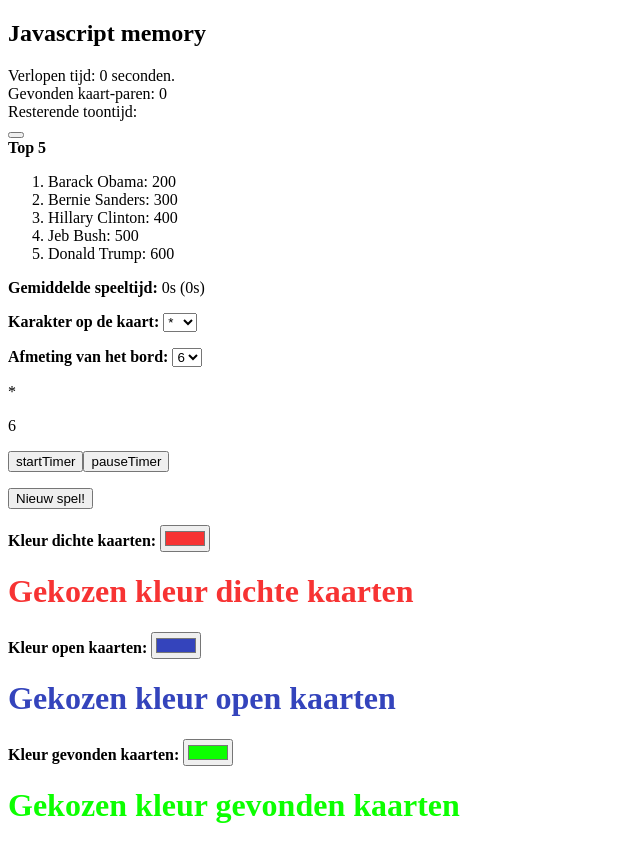
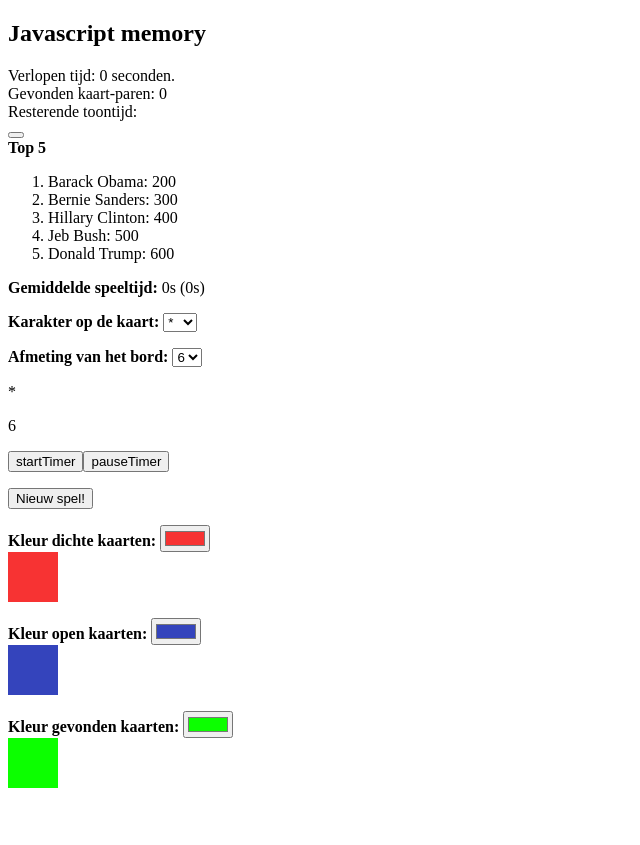
Before and after one commit to JoppeKlaver/Project2.4, an Angular app in the folder Memory/: page / in a window 1280 px wide. Shown: the whole page, without its empty margins (0-640 px from the left). After the commit the page ends 804 px from the top, so only its background shows below. Built offline with nearby package versions, Linux system fonts and the light colour scheme.

Commit message:
square aangemaakt bij colour component

```diff
--- a/Memory/src/app/colour/colour.component.css
+++ b/Memory/src/app/colour/colour.component.css
@@ -0,0 +1,4 @@
+.square {
+  height: 50px;
+  width: 50px;
+}
--- a/Memory/src/app/colour/colour.component.html
+++ b/Memory/src/app/colour/colour.component.html
@@ -1,3 +1,3 @@
-<p><b>Kleur dichte kaarten: </b><input type="color" (change)="changeInactiveColour($event)" value="{{inactiveColour}}"><h1 [ngStyle]="{'color': inactiveColour}">Gekozen kleur dichte kaarten</h1></p>
-<p><b>Kleur open kaarten: </b><input type="color" (change)="changeActiveColour($event)" value="{{activeColour}}"><h1 [ngStyle]="{'color': activeColour}">Gekozen kleur open kaarten</h1></p>
-<p><b>Kleur gevonden kaarten: </b><input type="color" (change)="changeFoundColour($event)" value="{{foundColour}}"><h1 [ngStyle]="{'color': foundColour}">Gekozen kleur gevonden kaarten</h1></p>
+<p><b>Kleur dichte kaarten: </b><input type="color" (change)="changeInactiveColour($event)" value="{{inactiveColour}}"><div class="square" [ngStyle]="{'background-color': inactiveColour}"></div></p>
+<p><b>Kleur open kaarten: </b><input type="color" (change)="changeActiveColour($event)" value="{{activeColour}}"><div class="square" [ngStyle]="{'background-color': activeColour}"></div></p>
+<p><b>Kleur gevonden kaarten: </b><input type="color" (change)="changeFoundColour($event)" value="{{foundColour}}"><div class="square" [ngStyle]="{'background-color': foundColour}"></div></p>
```
